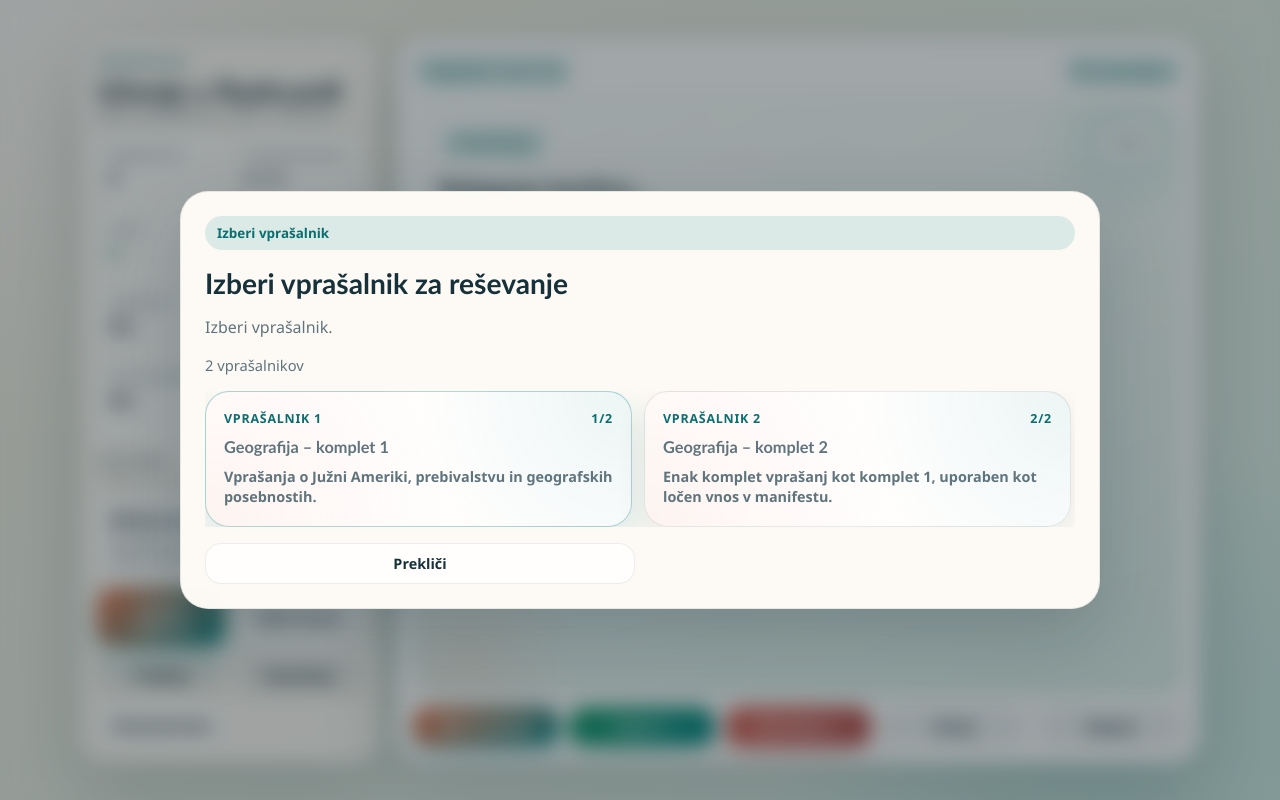
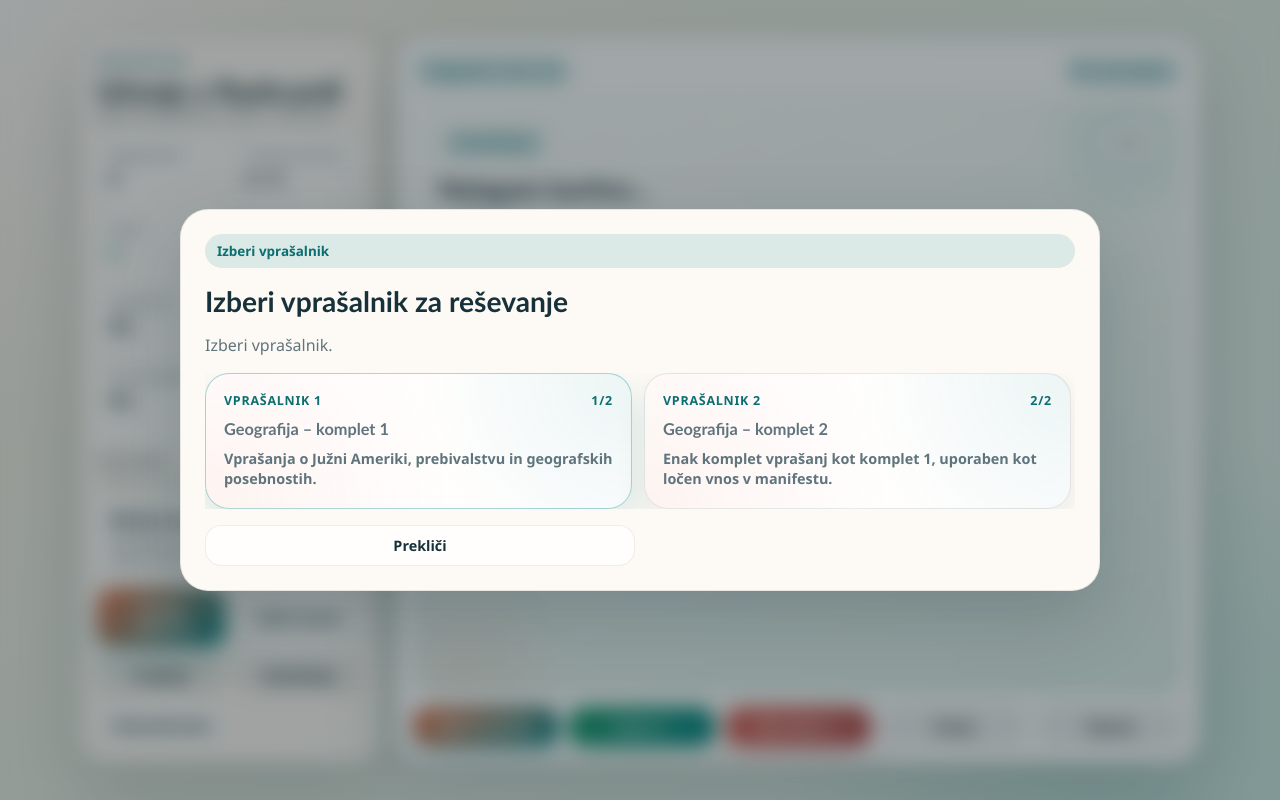
Before and after one commit to flashcardsslo/5ka, a plain HTML site: page index.html in a window 1280 px wide. Drawn offline with Linux system fonts and the light colour scheme.

Commit message:
Update index.html

```diff
--- a/index.html
+++ b/index.html
@@ -1189,9 +1189,6 @@
       <span class="tag">Izberi vprašalnik</span>
       <h3 id="quizSelectModalTitle">Izberi vprašalnik za reševanje</h3>
       <p id="quizSelectModalText">Izberi vprašalnik.</p>
-      <div class="quiz-picker-meta">
-        <span id="quizPickerCount">0 vprašalnikov</span>
-      </div>
       <div class="quiz-picker-grid" id="quizPickerGrid" aria-live="polite"></div>
       <div class="modal-actions">
         <button class="ghost" id="quizSelectCancelButton" type="button">Prekliči</button>
@@ -1286,7 +1283,6 @@
       confirmCancelButton: document.getElementById("confirmCancelButton"),
       confirmAcceptButton: document.getElementById("confirmAcceptButton"),
       quizSelectModal: document.getElementById("quizSelectModal"),
-      quizPickerCount: document.getElementById("quizPickerCount"),
       quizPickerGrid: document.getElementById("quizPickerGrid"),
       quizSelectCancelButton: document.getElementById("quizSelectCancelButton")
     };
@@ -1345,7 +1341,6 @@
     }
 
     function renderQuizPicker(quizzes) {
-      els.quizPickerCount.textContent = quizzes.length === 1 ? "1 vprašalnik" : `${quizzes.length} vprašalnikov`;
       els.quizPickerGrid.replaceChildren();
 
       quizzes.forEach((quiz, index) => {
```
